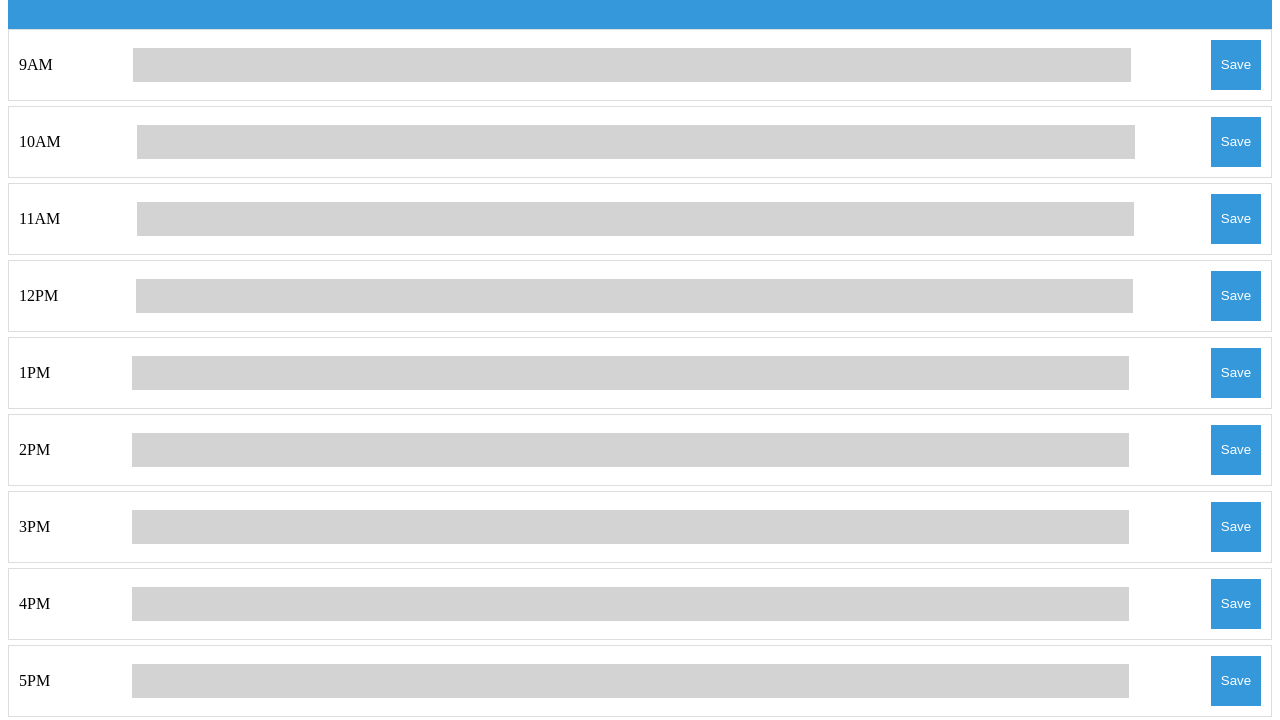
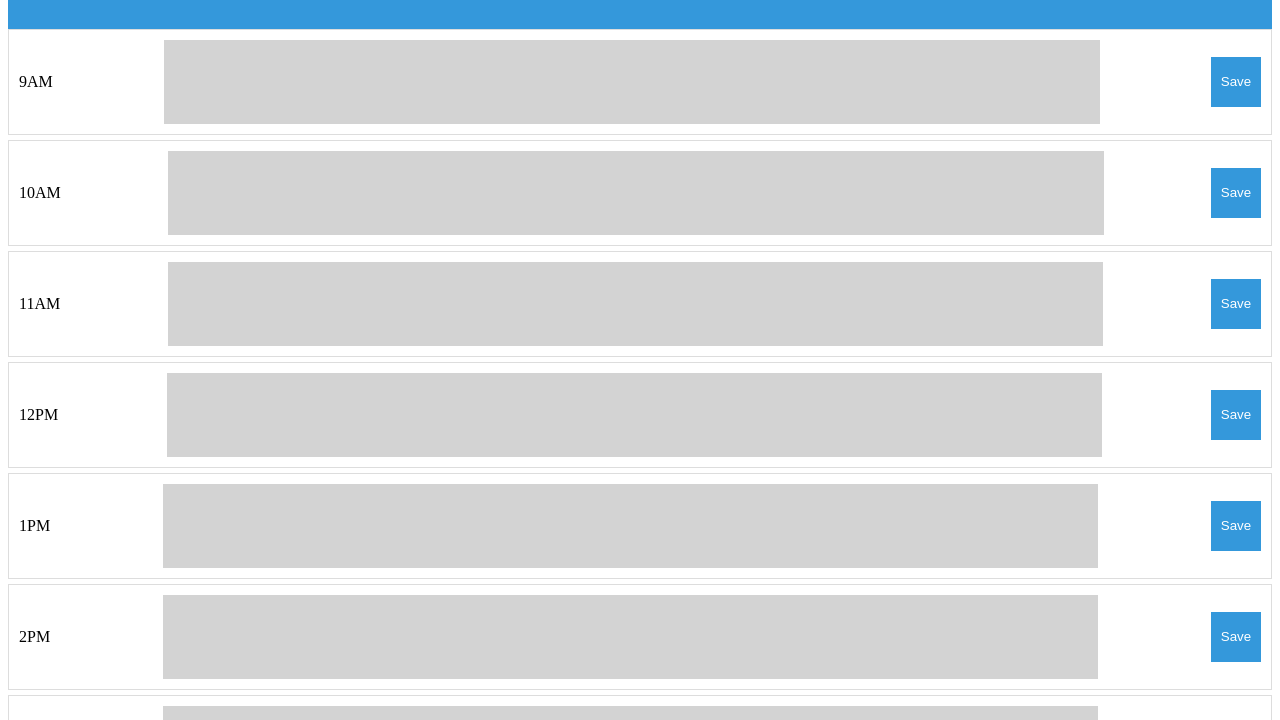
Before and after one commit to rizurabi/daily-schedule-calendar, a plain HTML site: page index.html in a window 1280 px wide. Shown: the part 79-799 px from the top of the page. Drawn offline with nearby package versions, Linux system fonts and the light colour scheme.

Commit message:
changed the size of the text area in css to add more space for typing

```diff
--- a/style.css
+++ b/style.css
@@ -38,8 +38,8 @@ header {
 }
 
 textarea {
-    width: 80%;
-    height: 100%;
+    width: 75%;
+    height:80px;
     border: none;
     resize: none;
 }
```
Also changed, not shown: index.html (+1 -1 lines).
